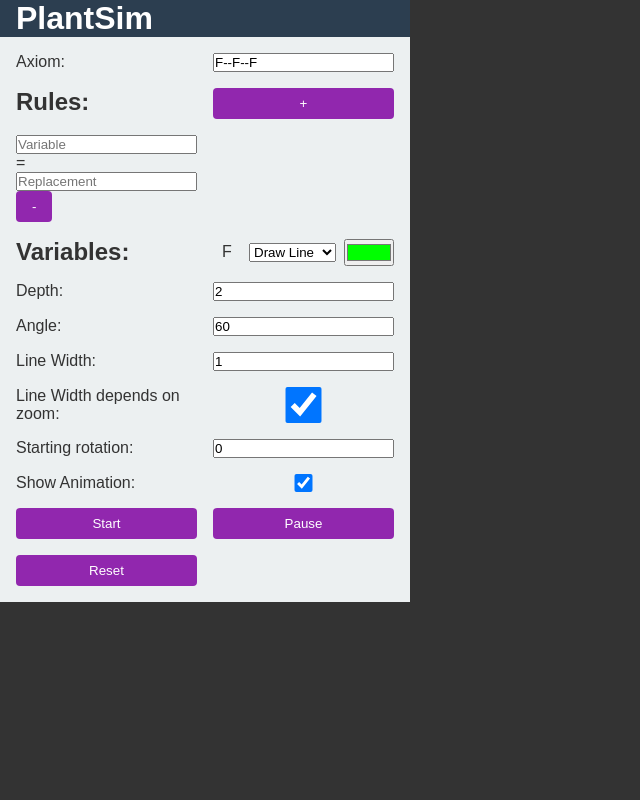
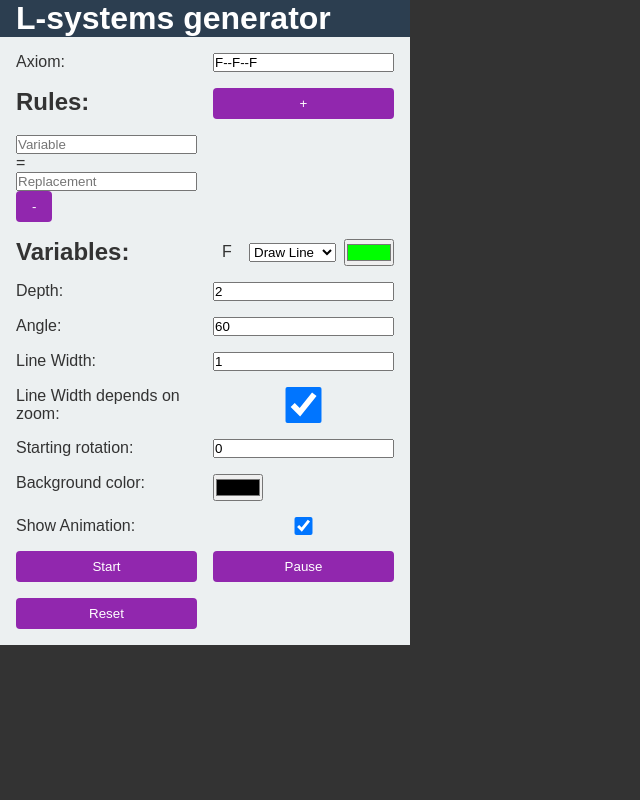
Before and after one commit to daisydaisyyy/l-system-generator, a PHP site: page / in a window 1280 px wide. Shown: the whole page, without its empty margins (0-640 px from the left). Run offline with PHP 8.4, Linux system fonts and the light colour scheme.

Commit message:
minor refactoring, added fullscreen mode and custom backgound color.

```diff
--- a/index.html
+++ b/index.html
@@ -4,7 +4,7 @@
 <head>
   <meta charset="UTF-8">
   <meta name="viewport" content="width=device-width, initial-scale=1.0">
-  <title>PlantSim</title>
+  <title>L-system generator</title>
   <link rel="stylesheet" href="style.css">
   <script src="utils/l-system.js"></script>
   <script src="utils/Movement.js"></script>
@@ -14,13 +14,7 @@
 <body>
   <div>
     <header>
-      <h1>PlantSim</h1>
-      <nav id="authBar">
-        <!-- LOGIN / SIGNUP forms inserted here -->
-      </nav>
-      <nav id="saveBar">
-        <!-- List of saved plants + save/delete buttons -->
-      </nav>
+      <h1>L-systems generator</h1>
     </header>
 
     <main>
@@ -52,6 +46,9 @@
         <label for="rotInput">Starting rotation:</label>
         <input id="rotInput" name="rotInput" class="config" type="number" value="0" min="-360" max="360" />
 
+        <label for="backgroundColorInput">Background color:</label>
+        <input name="backgroundColorInput" id="backgroundColorInput" class="config" type="color" />
+
         <label for="showAnimInput">Show Animation: </label>
         <input name="showAnimInput" id="showAnimInput" class="config" type="checkbox" checked />
 
@@ -61,7 +58,7 @@
       </section>
     </main>
   </div>
-  <canvas id="plantCanvas"></canvas>
+  <canvas id="drawingCanvas"></canvas>
 
 </body>
 
--- a/script.js
+++ b/script.js
@@ -51,7 +51,7 @@ function getSessionToken() {
 
 // events
 document.addEventListener('DOMContentLoaded', e => {
-  const canvas = document.getElementById('plantCanvas');
+  const canvas = document.getElementById('drawingCanvas');
   canvas.width = canvas.clientWidth; canvas.height = canvas.clientHeight;
   window.addEventListener("resize", e => {
     canvas.width = canvas.clientWidth * (parseInt(depthInput.value) + 1); canvas.height = canvas.clientHeight * (parseInt(depthInput.value) + 1);
@@ -72,6 +72,7 @@ document.addEventListener('DOMContentLoaded', e => {
   const lineWInput = document.getElementById('lineWInput');
   const scaleLineWInput = document.getElementById('scaleLineWInput');
   const showAnimInput = document.getElementById('showAnimInput');
+  const backgroundColorInput = document.getElementById('backgroundColorInput');
   const varsContainer = document.getElementById('varsContainer');
   const rulesContainer = document.getElementById('rulesContainer');
   const addRuleBtn = document.getElementById('addRuleBtn');
@@ -114,7 +115,6 @@ document.addEventListener('DOMContentLoaded', e => {
     `;
 
     rulesContainer.innerHTML = elems;
-
   }
 
   // crea dinamicamente html per ogni variabile trovata per scegliere il movimento da fare
@@ -187,6 +187,10 @@ document.addEventListener('DOMContentLoaded', e => {
     stepSize = STEP_SIZE;
 
     resetCanvas(ctx);
+
+    ctx.rect(0,0,ctx.canvas.width,ctx.canvas.height);
+    ctx.fillStyle = backgroundColorInput.value || '#ffffff';
+    ctx.fill();
 
     ctx.translate(ctx.canvas.width / 2, ctx.canvas.height / 2);
 
@@ -263,11 +267,13 @@ document.addEventListener('DOMContentLoaded', e => {
   resetBtn.addEventListener('click', handleReset);
   addRuleBtn.addEventListener('click', handleRules);
 
+  // ascolta i cambiamenti nelle  regole e aggiorna la lista delle regole
   rulesContainer.addEventListener('input', e => {
     rulesList = parseRules();
     handleMovements();
   });
 
+  //  aggiunta e rimozione regole
   rulesContainer.addEventListener('click', e => {
     // event delegation
     if (e.target && e.target.tagName === 'BUTTON') {
@@ -283,8 +289,10 @@ document.addEventListener('DOMContentLoaded', e => {
     }
   });
 
+  // aggiorna le variabili e i movimenti associati quando cambia l'axiom
   axiomInput.addEventListener('input', handleMovements);
 
+  // aggiorna i movimenti associati quando cambia il movimento scelto per una variabile
   varsContainer.addEventListener('change', e => {
     // event delegation
     if (e.target && e.target.tagName === 'SELECT') {
@@ -294,4 +302,27 @@ document.addEventListener('DOMContentLoaded', e => {
       else document.getElementById(`colorInput_${e.target.id.split('_')[1]}`).classList.remove("hidden"); // mostra di nuovo al cambio della scelta se il movimento disegna
     }
   });
+
+
+  // handle fullscreen
+  document.addEventListener('keydown', e => {
+    if (e.key === "F11") {
+      e.preventDefault();
+      ctx.canvas.requestFullscreen();
+    }
+    else  if (e.key === "Escape") {
+      e.preventDefault();
+      document.exitFullscreen();
+    }
+  });
+
+  // ridimensiona il canvas (ridisegna da capo) se si ridimensiona la finestra
+  window.addEventListener('resize', e => {
+    startBtn.click();
+  });
+
+  backgroundColorInput.addEventListener('change', e => {
+    document.querySelector('body').style.backgroundColor = backgroundColorInput.value || "#ffffff";
+  });
+
 });
--- a/style.css
+++ b/style.css
@@ -39,7 +39,7 @@ nav#saveBar {
   gap: 1rem;
 }
 
-#plantCanvas {
+#drawingCanvas {
   display: block;
   background: transparent;
   /* responsive canvas */
@@ -73,6 +73,10 @@ button:active {
   opacity: 0;
 }
 
+main.hidden {
+  display: none;
+}
+
 #varsContainer {
   display: grid;
   grid-template-columns: 1fr 1fr 1fr;
```
Also changed, not shown: utils/l-system.js (+3 -4 lines).
